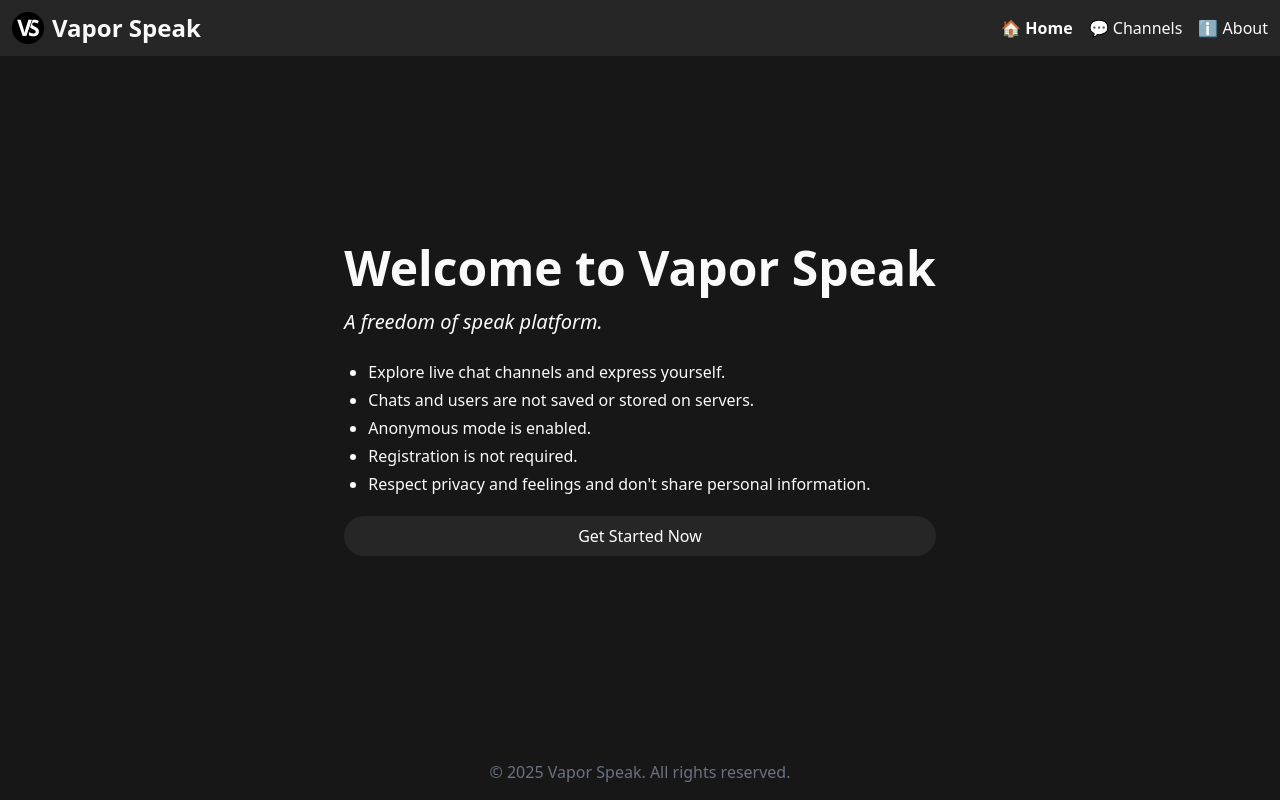
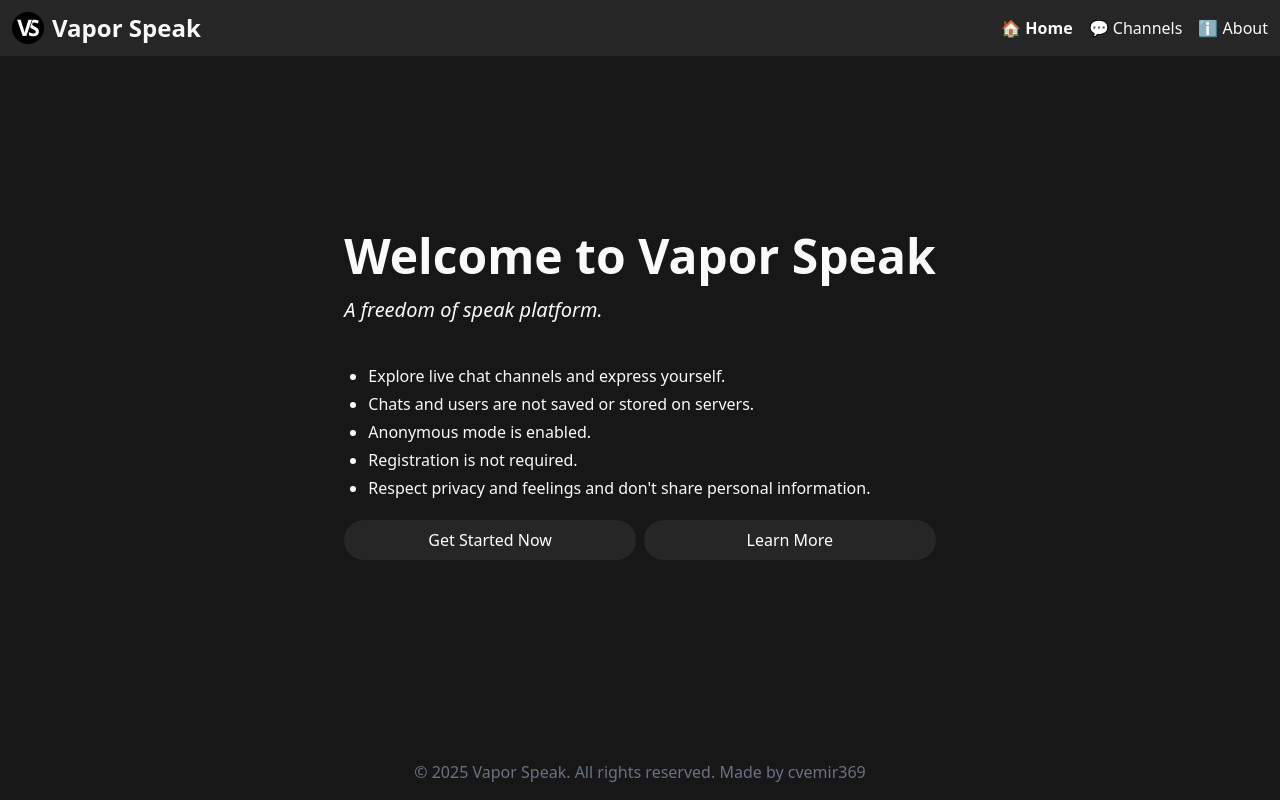
Before and after one commit to cvemir369/vapor-speak, a Next.js app in the folder client/: page / in a window 1280 px wide. Built offline with nearby package versions, Linux system fonts and the light colour scheme.

Commit message:
fix button

```diff
--- a/client/src/app/page.tsx
+++ b/client/src/app/page.tsx
@@ -6,11 +6,11 @@ export default function Home() {
     <div className="flex flex-col items-left justify-center gap-4 p-6">
       <MobileMenu />
 
-      <div className="flex flex-col justify-center gap-4 my-2 md:mt-0">
+      <div className="flex flex-col justify-center gap-4 mt-2 mb-4 md:mt-0">
         <h1 className="font-bold text-5xl">Welcome to Vapor Speak</h1>
         <p className="text-xl italic">A freedom of speak platform.</p>
       </div>
-      <div className="flex flex-col gap-2">
+      <div className="flex flex-col gap-2 my-2">
         <ul className="list-disc list-outside ml-4 pl-2 space-y-1">
           <li>Explore live chat channels and express yourself.</li>
           <li>Chats and users are not saved or stored on servers.</li>
@@ -21,12 +21,20 @@ export default function Home() {
             information.
           </li>
         </ul>
+        <div className="flex flex-col md:flex-row gap-2 mt-auto">
           <Link
             href="/channels"
             className="text-center rounded-full w-full bg-neutral-800 text-white py-2 px-4 mt-3 hover:bg-neutral-700 cursor-pointer active:scale-95 transition-transform"
           >
             Get Started Now
           </Link>
+          <Link
+            href="/about"
+            className="text-center rounded-full w-full bg-neutral-800 text-white py-2 px-4 mt-3 hover:bg-neutral-700 cursor-pointer active:scale-95 transition-transform"
+          >
+            Learn More
+          </Link>
+        </div>
       </div>
     </div>
   );
--- a/client/src/components/Footer.tsx
+++ b/client/src/components/Footer.tsx
@@ -2,7 +2,14 @@ export default function Footer() {
   return (
     <footer className="flex items-center justify-center p-4 mt-auto">
       <p className="text-gray-500">
-        &copy; {new Date().getFullYear()} Vapor Speak. All rights reserved.
+        &copy; {new Date().getFullYear()} Vapor Speak. All rights reserved.{" "}
+        <a
+          href="https://github.com/cvemir369"
+          rel="noopener noreferrer"
+          target="_blank"
+        >
+          Made by cvemir369
+        </a>
       </p>
     </footer>
   );
```
Lines whose indentation alone changed are shown as unchanged.
